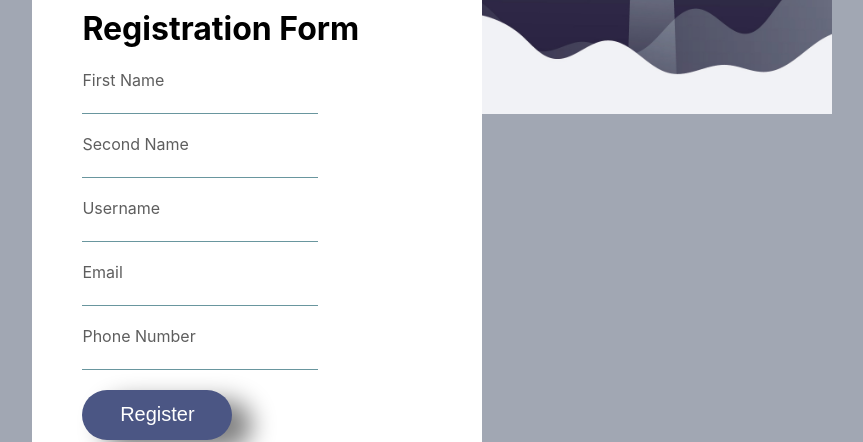
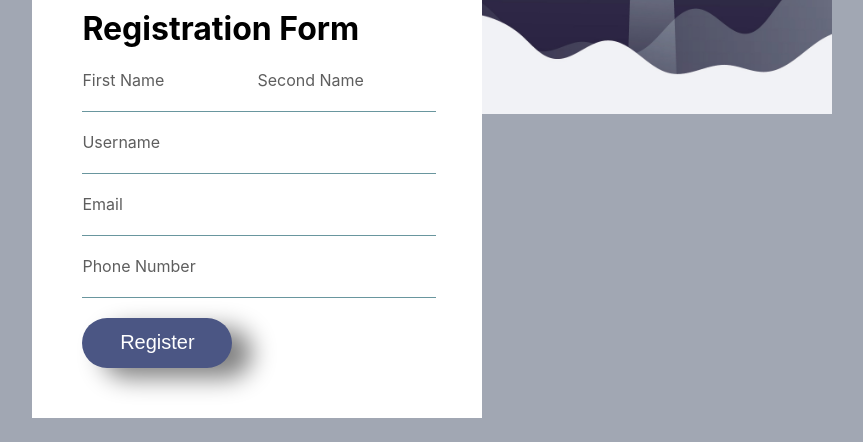
Before and after one commit to tjbulick/liis-test, a React (Create React App) app: page / in a window 1280 px wide. Shown: the part 386-828 px from the top of the page, without its empty margins (208-1071 px from the left). After the commit the page ends 804 px from the top, so only its background shows below. Built offline with nearby package versions, Linux system fonts and the light colour scheme.

Commit message:
Style form inputs

```diff
--- a/src/FormInput.css
+++ b/src/FormInput.css
@@ -1,16 +1,20 @@
 .form-input {
     border: 0;
     outline: 0;
-    border-bottom: 1.5px solid rgb(105, 150, 158);
-    font-size: large;
+    border-bottom: 1px solid rgb(105, 150, 158);
+    font-size: 16px;
     transition: border-bottom 0.2s linear;
-    margin-bottom: 20px;
+    width: 100%;
 }
 
 .form-input:focus {
-    border-bottom: 1.5px solid rgb(27, 43, 52);
+    border-bottom: 1px solid rgb(27, 43, 52);
 }
 
 .input-label {
     color: rgb(94, 94, 94);
 }
+
+.input-block {
+    margin-bottom: 20px;
+}
--- a/src/FormInput.js
+++ b/src/FormInput.js
@@ -3,7 +3,7 @@ import './FormInput.css';
 
 const FormInput = (props) => {
     return (
-        <div>
+        <div className="input-block">
             <span className="input-label">{props.label}</span>
             <br/>
             <input type="text" value={props.value} className="form-input" name={props.name} onChange={props.onChange} />
--- a/src/RegistrationForm.js
+++ b/src/RegistrationForm.js
@@ -5,6 +5,7 @@ import RegisterButton from './RegisterButton';
 import { connect } from 'react-redux';
 import { bindActionCreators } from 'redux';
 import { createInputChangeAction, createFormSubmitAction } from './store/actions';
+import TwoInputRow from './TwoInputRow';
 
 const RegistrationForm = (props) => {
 
@@ -27,8 +28,10 @@ const RegistrationForm = (props) => {
         <span><i><b>your</b>text</i></span>
       </div>
       <h1>Registration Form</h1>
-      <FormInput label="First Name" name="firstName" value={props.firstName} onChange={handleInputChange} />
-      <FormInput label="Second Name" name="secondName" value={props.secondName} onChange={handleInputChange} />
+      <TwoInputRow>
+        <FormInput label="First Name" name="firstName" value={props.firstName} onChange={handleInputChange} />
+        <FormInput label="Second Name" name="secondName" value={props.secondName} onChange={handleInputChange} />
+      </TwoInputRow>
       <FormInput label="Username" name="username" value={props.username} onChange={handleInputChange} />
       <FormInput label="Email" name="email" value={props.email} onChange={handleInputChange} />
       <FormInput label="Phone Number" name="phone" value={props.phone} onChange={handleInputChange} />
--- /dev/null
+++ b/src/TwoInputRow.css
@@ -0,0 +1,4 @@
+.two-input-row {
+    display: flex;
+    justify-content: space-between;
+}
--- /dev/null
+++ b/src/TwoInputRow.js
@@ -0,0 +1,12 @@
+import React from 'react';
+import './TwoInputRow.css';
+
+const TwoInputRow = (props) => {
+    return (
+        <div className="two-input-row">
+            {props.children}
+        </div>
+    )
+}
+
+export default TwoInputRow;
```
